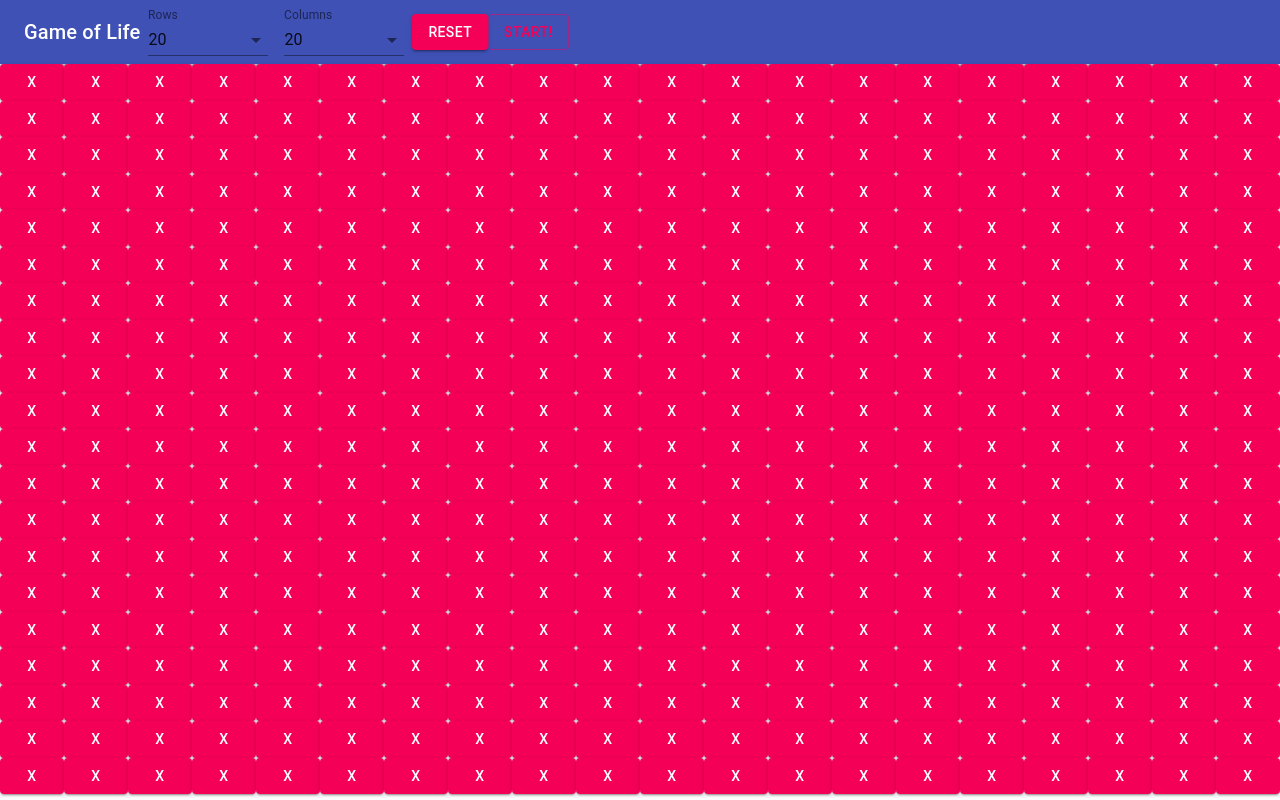
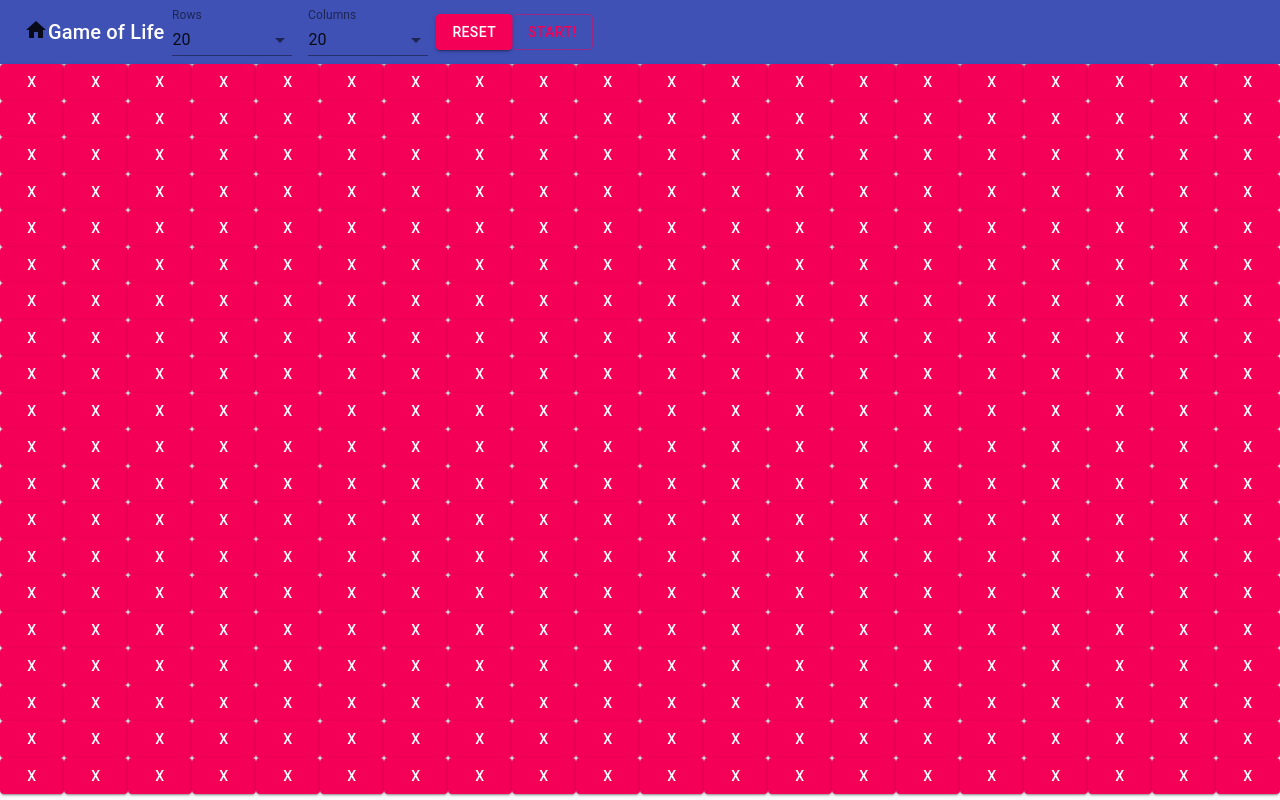
Before and after one commit to CarlWilcoxon/quick-app, a React (Create React App) app: page /life in a window 1280 px wide. Built offline with nearby package versions, Linux system fonts and the light colour scheme.

Commit message:
Added an Icon and a link back home.

```diff
--- a/package.json
+++ b/package.json
@@ -5,6 +5,7 @@
   "proxy": "http://localhost:5000",
   "dependencies": {
     "@material-ui/core": "^4.11.4",
+    "@material-ui/icons": "^4.11.2",
     "@testing-library/jest-dom": "^5.12.0",
     "@testing-library/react": "^11.2.7",
     "@testing-library/user-event": "^12.8.3",
--- a/src/components/Home/Home.jsx
+++ b/src/components/Home/Home.jsx
@@ -10,7 +10,7 @@ function Home() {
         <nav>
         <ul>
           <li>
-            <Link to="/">Home</Link>
+            <Link to="/"> Home</Link>
           </li>
           <li>
             <Link to="/calc">Calculator</Link>
--- a/src/components/LifePage/LifeBar/LifeBar.jsx
+++ b/src/components/LifePage/LifeBar/LifeBar.jsx
@@ -1,6 +1,6 @@
 import { makeStyles } from '@material-ui/core/styles';
-import { AppBar, Button, FormControl, InputLabel, Select, Toolbar, Typography }from '@material-ui/core/';
-
+import { AppBar, Button, FormControl, InputLabel, Link, Select, Toolbar, Typography }from '@material-ui/core/';
+import HomeIcon from '@material-ui/icons/Home';
 
 const useStyles = makeStyles((theme) => ({
   root: {
@@ -35,6 +35,9 @@ function LifeBar(props) {
     <div className={classes.root}>
       <AppBar position="static">
         <Toolbar variant="dense">
+        <Link href="/" color="textPrimary">
+          <HomeIcon/>
+        </Link>
           <Typography variant="h6" color="inherit">
             Game of Life
           </Typography>
```
Also changed, not shown: 1 other file (tests, documents, lock files or other folders).
